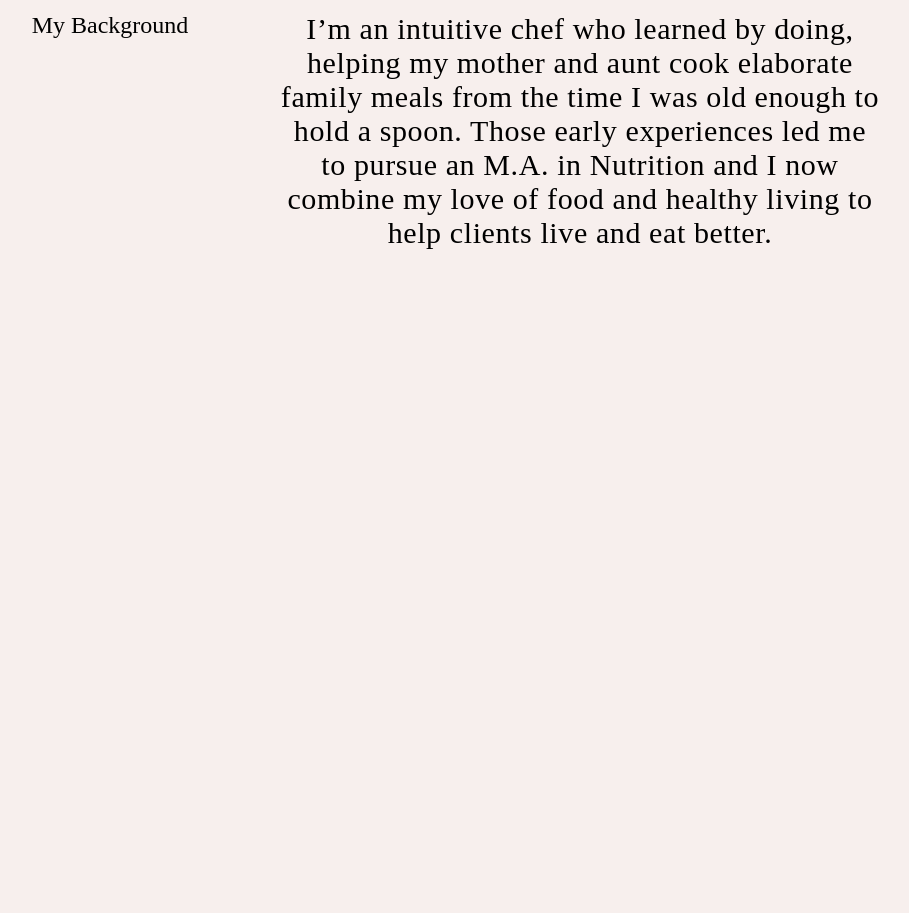
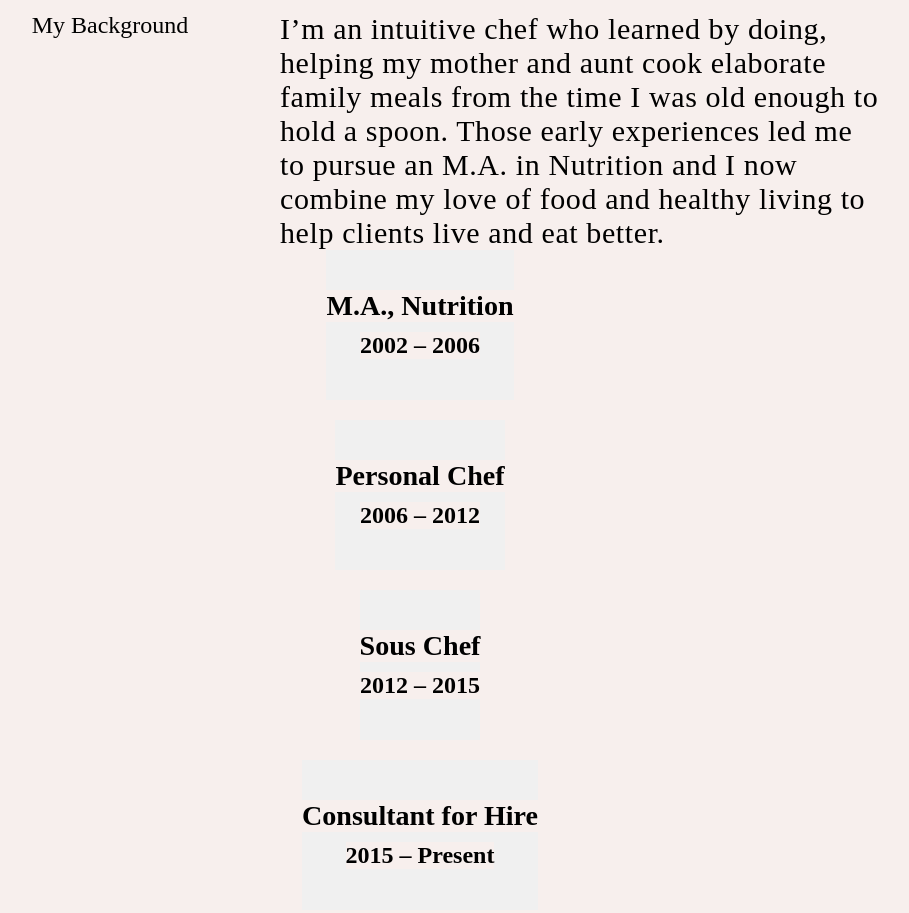
Before and after one commit to ghnana/nollsite, a plain HTML site: page index.html in a window 1280 px wide. Shown: the part 985-1898 px from the top of the page, without its empty margins (220-1129 px from the left). Before the commit the page ends 1285 px from the top, so only its background shows below. Drawn offline with Linux system fonts and the light colour scheme.

Commit message:
aligned section to center

```diff
--- a/index.html
+++ b/index.html
@@ -50,6 +50,27 @@
           live and eat better.
         </h3>
       </div>
+
+     <!-- experience information -->
+        <div id="grid-container">
+            <div class="grid-item">
+              <h3>M.A., Nutrition</h3>
+              <p>2002 – 2006</p>
+            </div>
+            <div class="grid-item">
+              <h3>Personal Chef</h3>
+              <p>2006 – 2012</p>
+            </div>
+            <div class="grid-item">
+              <h3>Sous Chef</h3>
+              <p>2012 – 2015</p>
+            </div>
+            <div class="grid-item">
+              <h3>Consultant for Hire</h3>
+              <p>2015 – Present</p>
+            </div>
+        </div>
+      </div>
     </section>
     <!-- footer -->
   </body>
--- a/styles.css
+++ b/styles.css
@@ -33,6 +33,12 @@
     /* font: 16px; */
     text-decoration: none;
     padding: 10px;
+  }
+
+  nav ul li a:hover {
+    background-color: #E16460;
+    transition: all 1.5s;
+    border-radius: 5px;
   }
 
   /* Push the ul items to the right */
@@ -140,4 +146,31 @@ img {
     font-weight: 400;
     font-style: normal;
     letter-spacing: 0.02em;
+    text-align: left;
 }
+
+
+/*grid info*/
+#grid-container {
+  display: grid;
+  grid-template-columns: (1fr, 2fr);
+  grid-template-rows: repeat(2, 1fr);
+  gap: 20px;
+}
+
+.grid-item {
+  display: flex;
+  flex-direction: column;
+  justify-content: center;
+  align-items: center;
+  background-color: #f0f0f0;
+  font-size: 24px;
+  font-weight: bold;
+  height: 150px;
+  margin: 0 auto;
+  padding: 5px auto;
+}
+
+.grid-item h3 {
+  margin-bottom: 10px;
+}
```
